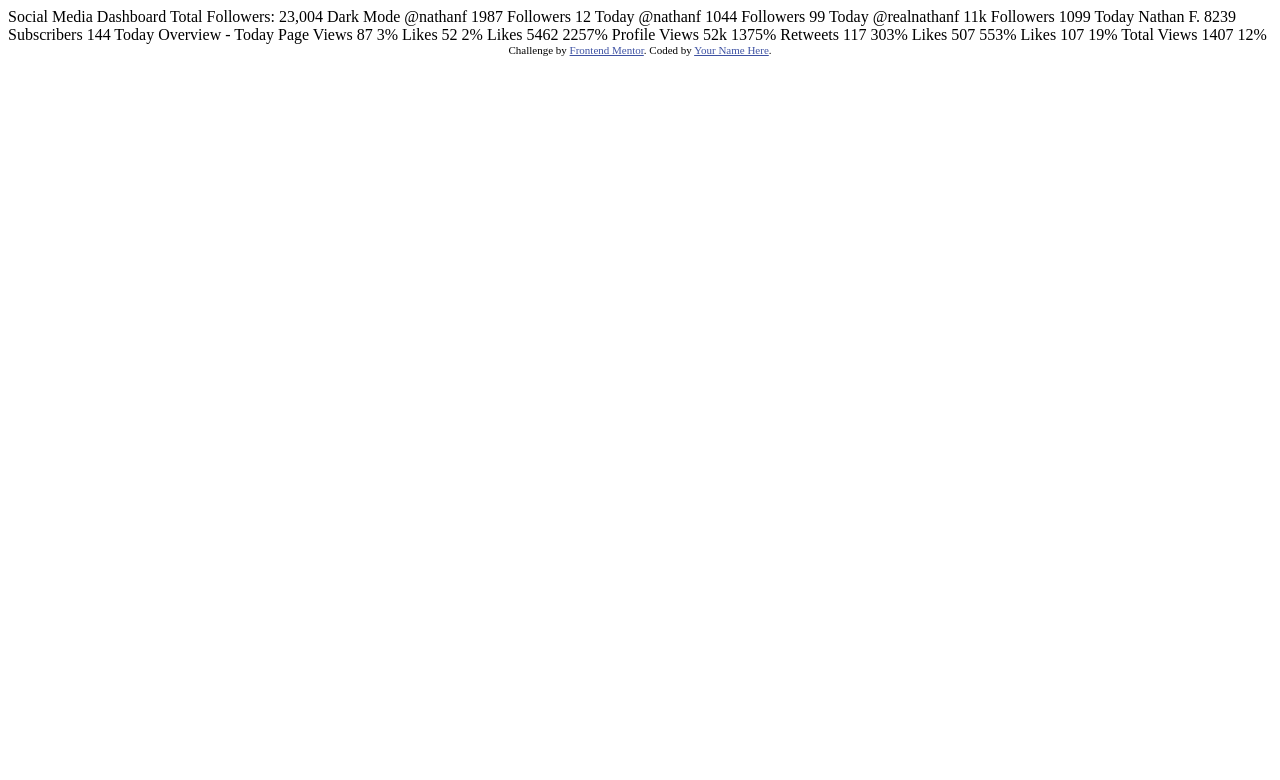
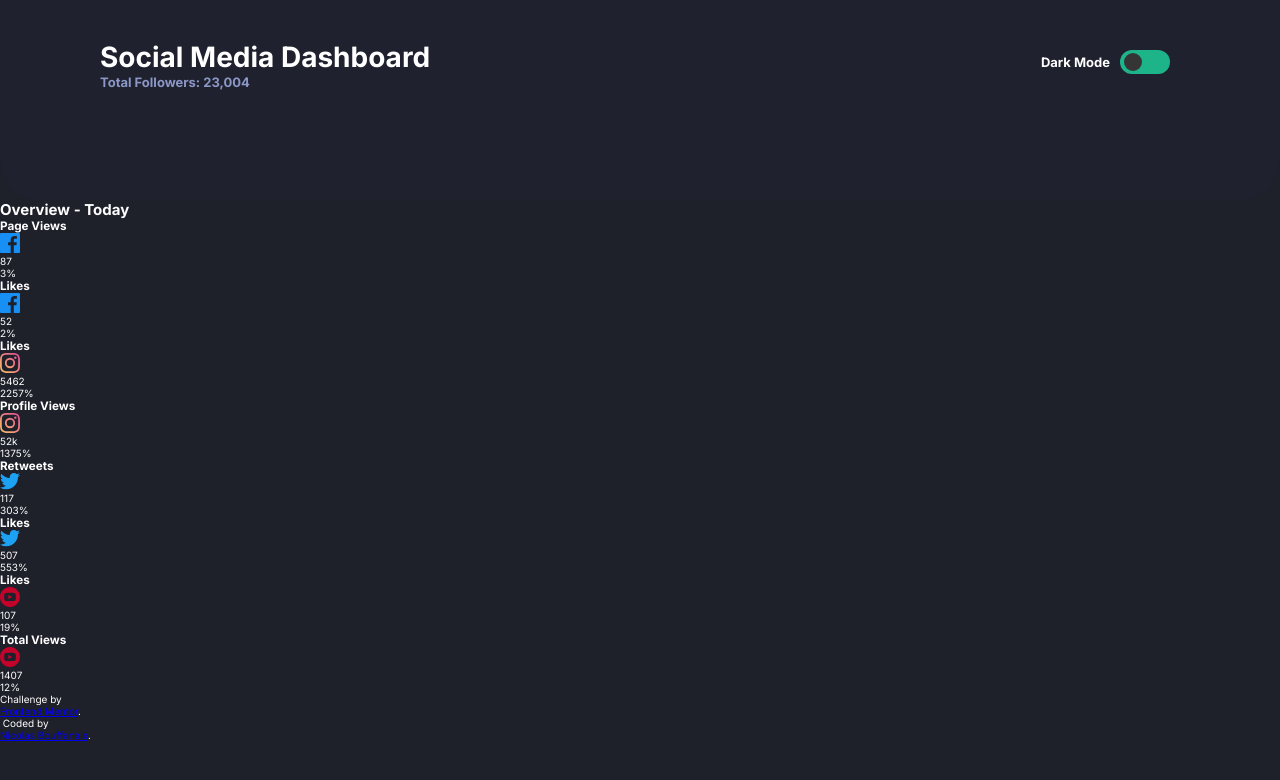
Before and after one commit to N-Ignacio-Bouffanais/Social-media-dashboard, a website: page index.html in a window 1280 px wide. Drawn offline with Linux system fonts and the light colour scheme.

Commit message:
changes to style.css

```diff
--- a/index.html
+++ b/index.html
@@ -1,87 +1,120 @@
 <!DOCTYPE html>
 <html lang="en">
+
 <head>
   <meta charset="UTF-8">
-  <meta name="viewport" content="width=device-width, initial-scale=1.0"> <!-- displays site properly based on user's device -->
+  <meta name="description"
+    content="This is a project build with CSS-GRID, HTML and Javascript, and is a challenge from frontendmentor.io">
+  <meta name="keywords" content="HTML,CSS,JavaScript,CSS-GRID">
+  <meta name="author" content="Nicolas Bouffanais">
+  <meta name="viewport" content="width=device-width, initial-scale=1.0">
+  <link rel="icon" type="image/png" sizes="32x32" href="./images/favicon-32x32.png">
+  <title>Social media dashboard</title>
+  <link rel="stylesheet" href="style.css">
+  <!--Google Font-->
+  <link rel="preconnect" href="https://fonts.googleapis.com">
+  <link rel="preconnect" href="https://fonts.gstatic.com" crossorigin>
+  <link href="https://fonts.googleapis.com/css2?family=Inter:wght@300;400;700&display=swap" rel="stylesheet">
+</head>
 
-  <link rel="icon" type="image/png" sizes="32x32" href="./images/favicon-32x32.png">
+<body>
+  <main>
+    <div class="upper-container">
+      <div class="left-content">
+        <h1>Social Media Dashboard</h1>
+        <p>Total Followers: 23,004</p>
+      </div>
+      <div class="right-content">
+        <p>Dark Mode</p>
+        <label class="switch">
+          <input type="checkbox">
+          <span class="slider round"></span>
+        </label>
+      </div>
 
-  <title>Frontend Mentor | [Challenge Name Here]</title>
+    </div>
 
-  <!-- Feel free to remove these styles or customise in your own stylesheet 👍 -->
-  <style>
-    .attribution { font-size: 11px; text-align: center; }
-    .attribution a { color: hsl(228, 45%, 44%); }
-  </style>
-</head>
-<body>
-
-  Social Media Dashboard
-  Total Followers: 23,004
-
-  Dark Mode
-
-
-
-  @nathanf
+    <!-- <h3>@nathanf</h3>
     1987
     Followers
     12 Today
 
-  @nathanf
+    <h3>@nathanf</h3>
     1044
     Followers
     99 Today
 
-  @realnathanf
+    <h3>@realnathanf</h3>
     11k
     Followers
     1099 Today
 
-  Nathan F.
+    <h3>Nathan F.</h3>
     8239
     Subscribers
-  144 Today
+    144 Today -->
 
+    <div class="lower-container">
+      <h2>Overview - Today</h2>
+      <div class="card">
+        <h3>Page Views</h3>
+        <img src="./images/icon-facebook.svg" alt="Facebook icon">
+        <p>87</p>
+        <span>3%</span>
+      </div>
+      <div class="card">
+        <h3>Likes</h3>
+        <img src="./images/icon-facebook.svg" alt="Facebook icon">
+        <p>52</p>
+        <span>2%</span>
+      </div>
+      <div class="card">
+        <h3>Likes</h3>
+        <img src="./images/icon-instagram.svg" alt="Instagram icon">
+        <p>5462</p>
+        <span>2257%</span>
+      </div>
+      <div class="card">
+        <h3>Profile Views</h3>
+        <img src="./images/icon-instagram.svg" alt="Instagram icon">
+        <p>52k</p>
+        <span>1375%</span>
+      </div>
+      <div class="card">
+        <h3>Retweets</h3>
+        <img src="./images/icon-twitter.svg" alt="">
+        <p>117</p>
+        <span>303%</span>
+      </div>
+      <div class="card">
+        <h3>Likes</h3>
+        <img src="./images/icon-twitter.svg" alt="">
+        <p>507</p>
+        <span>553%</span>
+      </div>
+      <div class="card">
+        <h3>Likes</h3>
+        <img src="./images/icon-youtube.svg" alt="">
+        <p>107</p>
+        <span>19%</span>
+      </div>
+      <div class="card">
+        <h3>Total Views</h3>
+        <img src="./images/icon-youtube.svg" alt="">
+        <p>1407</p>
+        <span>12%</span>
+      </div>
+    </div>
+  </main>
+  <footer>
+    <div class="attribution">
+      <p>Challenge by&nbsp</p>
+      <a href="https://www.frontendmentor.io?ref=challenge" target="_blank">Frontend Mentor</a>. <p>&nbspCoded by&nbsp
+      </p>
+      <a href="#"> Nicolas Bouffanais</a>.
+    </div>
+  </footer>
+  <script src="index.js"></script>
+</body>
 
-
-  Overview - Today
-
-  Page Views
-  87
-  3%
-
-  Likes
-  52
-  2%
-
-  Likes
-  5462
-  2257%
-
-  Profile Views
-  52k
-  1375%
-
-  Retweets
-  117
-  303%
-
-  Likes
-  507
-  553%
-
-  Likes
-  107
-  19%
-
-  Total Views
-  1407
-  12%
-
-  <div class="attribution">
-    Challenge by <a href="https://www.frontendmentor.io?ref=challenge" target="_blank">Frontend Mentor</a>.
-    Coded by <a href="#">Your Name Here</a>.
-  </div>
-</body>
 </html>
--- /dev/null
+++ b/style.css
@@ -0,0 +1,112 @@
+:root{
+    --Lime-Green: hsl(163, 72%, 41%);
+    --Bright-Red: hsl(356, 69%, 56%);
+    --Facebook: hsl(208, 92%, 53%);
+    --Twitter: hsl(203, 89%, 53%);
+    --Instagram: linear gradient hsl(37, 97%, 70%) to hsl(329, 70%, 58%);
+    --YouTube: hsl(348, 97%, 39%);
+    /*Dark Theme*/
+    --Very-Dark-Blue-BG: hsl(230, 17%, 14%);
+    --Very-Dark-Blue-Top-BG-Pattern: hsl(232, 19%, 15%);
+    --Dark-Desaturated-Blue-Card-BG: hsl(228, 28%, 20%);
+    --Desaturated-Blue-Text: hsl(228, 34%, 66%);
+    --White-Text: hsl(0, 0%, 100%);
+
+    /*Light theme*/
+    --White-BG: hsl(0, 0%, 100%);
+    --Top-BG-Pattern: hsl(225, 100%, 98%);
+    --Card-BG: hsl(227, 47%, 96%);
+    --Dark-Grayish-Blue-Text: hsl(228, 12%, 44%);
+    --Very-Dark-Blue-Text-: hsl(230, 17%, 14%);
+}
+
+html{
+    font-size: 62.5%;
+}
+*{
+    box-sizing: border-box;
+    margin: 0;
+    padding: 0;
+}
+body{
+    background-color: var(--Very-Dark-Blue-BG);
+    color: var(--White-Text);
+    font-family: 'Inter', sans-serif;
+}
+main .upper-container{
+    color: var(--White-Text);
+    background-color: var(--Very-Dark-Blue-Top-BG-Pattern);
+    border-radius: 0 0 4rem 4rem;
+    height: 20rem;
+    padding: 4rem 10rem 5rem 10rem;
+    display: flex;
+    justify-content: space-between;
+}
+.upper-container .left-content h1{
+    font-size: 2.8rem;
+}
+.upper-container .left-content p{
+    color: var(--Desaturated-Blue-Text);
+    font-size: 1.3rem;
+    font-weight: 600;
+}
+.upper-container .right-content p{
+    color: var(--White-Text);
+    font-size: 1.3rem;
+    font-weight: 600;
+    padding: 0.4rem 1rem;
+}
+.upper-container .right-content{
+    display: flex;
+    padding: 1rem;
+}
+.upper-container .right-content .switch {
+  position: relative;
+  display: inline-block;
+  width: 5rem;
+  height: 2.4rem;
+}
+.switch input {
+  opacity: 0;
+  width: 0;
+  height: 0;
+}
+.slider {
+  position: absolute;
+  cursor: pointer;
+  top: 0;
+  left: 0;
+  right: 0;
+  bottom: 0;
+  background-color: var(--Lime-Green);
+  -webkit-transition: .4s;
+  transition: .4s;
+}
+.slider:before {
+  position: absolute;
+  content: "";
+  height: 1.8rem;
+  width: 1.8rem;
+  left: 0.4rem;
+  bottom: 0.3rem;
+  background-color: rgb(53, 53, 53);
+  -webkit-transition: .4s;
+  transition: .4s;
+}
+input:checked + .slider {
+  background-color: var(--Lime-Green);
+}
+
+input:checked + .slider:before {
+  -webkit-transform: translateX(2.5rem);
+  -ms-transform: translateX(2.5rem);
+  transform: translateX(2.5rem);
+}
+/* Rounded sliders */
+.slider.round {
+  border-radius: 1.4rem;
+}
+
+.slider.round:before {
+  border-radius: 50%;
+}
```
Also changed, not shown: package.json (added, +27 -0 lines), style-guide.md (+0 -36 lines), index.js (added), 2 other files. Lines whose indentation alone changed are shown as unchanged.
